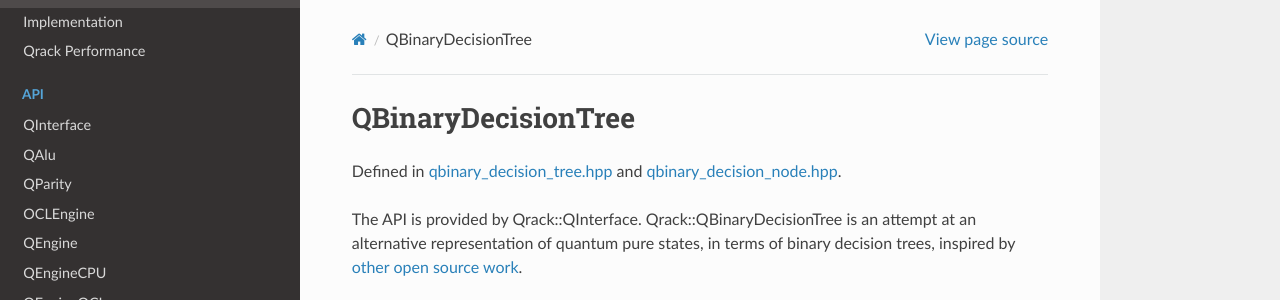
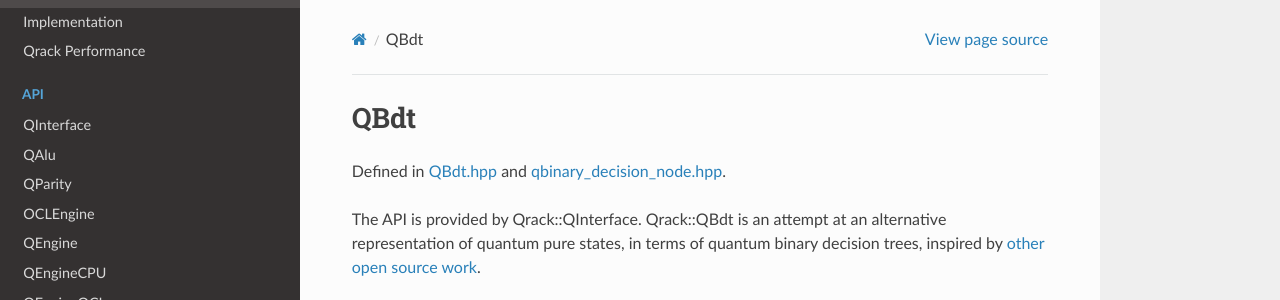
Before and after one commit to vm6502q/qrack.github.io, a Sphinx documentation site: the page built from docs/api/qbinarydecisiontree.rst, in a window 1280 px wide, cut to the strip 0-300 px from the top of the page. Built offline with Sphinx 7.4.7 and the Read the Docs theme 2.0.0, drawn with Linux system fonts in a browser that asks for light colours; some of the changed text lies outside the part shown.

Commit message:
QBdt API reference

```diff
--- a/docs/api/qbinarydecisiontree.rst
+++ b/docs/api/qbinarydecisiontree.rst
@@ -2,12 +2,12 @@
 
 .. Copyright (c) 2017-2021
 
-QBinaryDecisionTree
+QBdt
 ========================
 
-Defined in `qbinary_decision_tree.hpp <https://github.com/vm6502q/qrack/blob/main/include/qbinary_decision_tree.hpp>`_ and `qbinary_decision_node.hpp <https://github.com/vm6502q/qrack/blob/main/include/qbinary_decision_node.hpp>`_.
+Defined in `QBdt.hpp <https://github.com/vm6502q/qrack/blob/main/include/qbinary_decision_tree.hpp>`_ and `qbinary_decision_node.hpp <https://github.com/vm6502q/qrack/blob/main/include/QBdt.hpp>`_.
 
-The API is provided by Qrack::QInterface. Qrack::QBinaryDecisionTree is an attempt at an alternative representation of quantum pure states, in terms of binary decision trees, inspired by `other open source work <https://iic.jku.at/eda/research/quantum_dd/>`_.
+The API is provided by Qrack::QInterface. Qrack::QBdt is an attempt at an alternative representation of quantum pure states, in terms of quantum binary decision trees, inspired by `other open source work <https://iic.jku.at/eda/research/quantum_dd/>`_.
 
-.. doxygenfunction:: Qrack::QBinaryDecisionTree::QBinaryDecisionTree(bitLenInt, bitCapInt, qrack_rand_gen_ptr, complex, bool, bool, bool, int64_t, bool, bool, real1_f, std::vector<int64_t>, bitLenInt, real1_f)
-.. doxygenfunction:: Qrack::QBinaryDecisionTree::QBinaryDecisionTree(std::vector<QInterfaceEngine>, bitLenInt, bitCapInt, qrack_rand_gen_ptr, complex, bool, bool, bool, int64_t, bool, bool, real1_f, std::vector<int64_t>, bitLenInt, real1_f)
+.. doxygenfunction:: Qrack::QBdt::QBdt(bitLenInt, bitCapInt, qrack_rand_gen_ptr, complex, bool, bool, bool, int64_t, bool, bool, real1_f, std::vector<int64_t>, bitLenInt, real1_f)
+.. doxygenfunction:: Qrack::QBdt::QBdt(std::vector<QInterfaceEngine>, bitLenInt, bitCapInt, qrack_rand_gen_ptr, complex, bool, bool, bool, int64_t, bool, bool, real1_f, std::vector<int64_t>, bitLenInt, real1_f)
```
